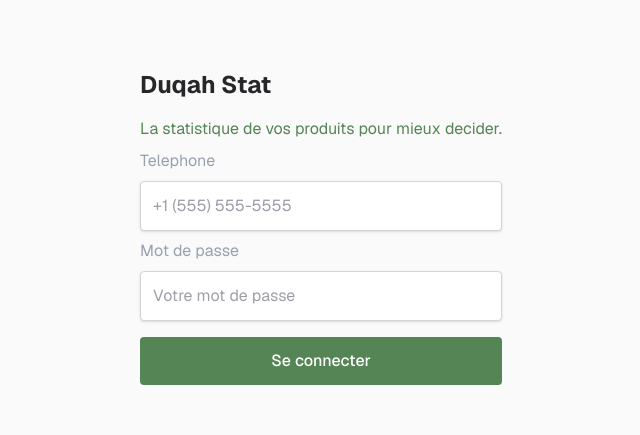
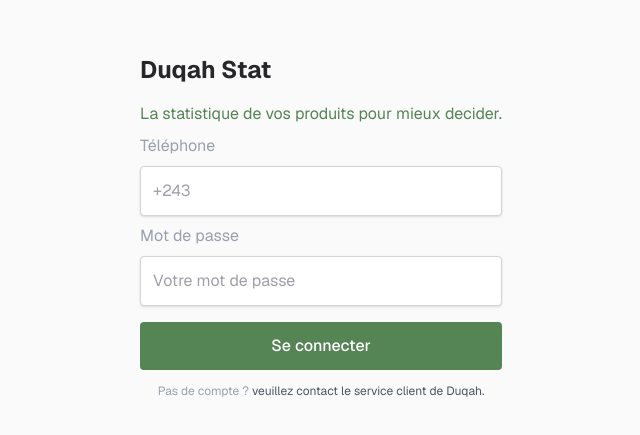
Before and after one commit to yavchris07/duqah-stat, a Next.js app: page / in a window 1280 px wide. Shown: the part 173-608 px from the top of the page, without its empty margins (319-959 px from the left). Built offline with nearby package versions, Linux system fonts and the light colour scheme.

Commit message:
oth faute on login oage fixed

```diff
--- a/app/page.tsx
+++ b/app/page.tsx
@@ -1,5 +1,12 @@
+import { useState } from "react";
 
 export default function Home() {
+
+  const handleSubmit = () => {}
+
+  const [email,setEmail] = useState('')
+  const [password,setPassword] = useState('')
+
   return (
     <div className="flex min-h-screen items-center justify-center bg-zinc-50 font-sans">
       <div className="">
@@ -7,16 +14,21 @@
         <p className="mt-4 text-[#558455]">
           La statistique de vos produits pour mieux decider.
         </p>
+        <form onSubmit={handleSubmit}>
           <div className="mt-2">
-        <label htmlFor="" className="text-gray-400">Telephone</label>
+            <label htmlFor="" className="text-gray-400">
+              Téléphone
+            </label>
             <input
-          type="text"
+              type="number"
               className="mt-2 block w-full text-gray-500 rounded border border-zinc-300 bg-white px-3 py-3 shadow-sm placeholder:text-zinc-400 focus:border-[#558455] focus:outline-none focus:ring-1 focus:ring-[#558455]"
-          placeholder="+1 (555) 555-5555"
+              placeholder="+243 "
             />
           </div>
           <div className="mt-2">
-        <label htmlFor="" className="text-gray-400">Mot de passe</label>
+            <label htmlFor="" className="text-gray-400">
+              Mot de passe
+            </label>
             <input
               type="password"
               className="mt-2 block w-full text-gray-500 rounded border border-zinc-300 bg-white px-3 py-3 shadow-sm placeholder:text-zinc-400 focus:border-[#558455] focus:outline-none focus:ring-1 focus:ring-[#558455]"
@@ -28,6 +40,13 @@
               Se connecter
             </button>
           </div>
+        </form>
+        <p className="text-[12px] text-gray-400 mt-3 text-center">
+          Pas de compte ?{" "}
+          <span className="text-gray-600">
+            veuillez contact le service client de Duqah.
+          </span>
+        </p>
       </div>
     </div>
   );
```
Lines whose indentation alone changed are shown as unchanged.
